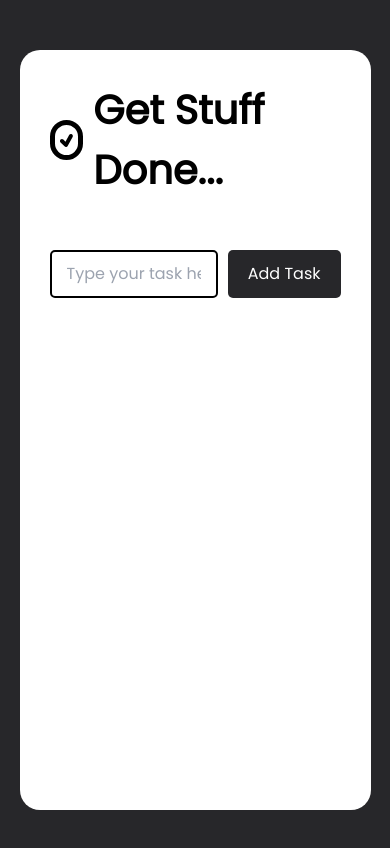
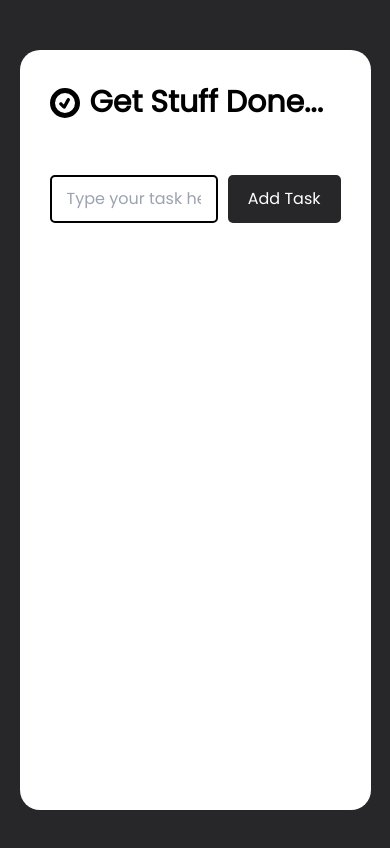
Before and after one commit to Adarsh-Developer/To-Do-App, a React (Vite) app: page / in a window 390 px wide. Shown: the top 848 px of the page. Built offline with nearby package versions, Linux system fonts and the light colour scheme.

Commit message:
making the code responsive

```diff
--- a/src/components/Container.jsx
+++ b/src/components/Container.jsx
@@ -28,8 +28,8 @@ const Container = () => {
  return (
   <div className="bg-white mx-auto max-w-[90vw] min-h-[90vh] rounded-[20px] p-[30px]">
    <div className="flex items-center">
-    <TiTick className="text-[40px] border-[5px] border-black rounded-full mr-[10px]" />
-    <h1 className="font-[600] text-[40px] text-black">Get Stuff Done...</h1>
+    <TiTick className="sm:text-[40px] text-[30px] border-[5px] border-black rounded-full mr-[10px]" />
+    <h1 className="font-[600] text-[30px] text-black sm:text-[40px]">Get Stuff Done...</h1>
    </div>
    <TodoInput addTodo={addTodo} />
    {todo.map((task, index) => (
```
